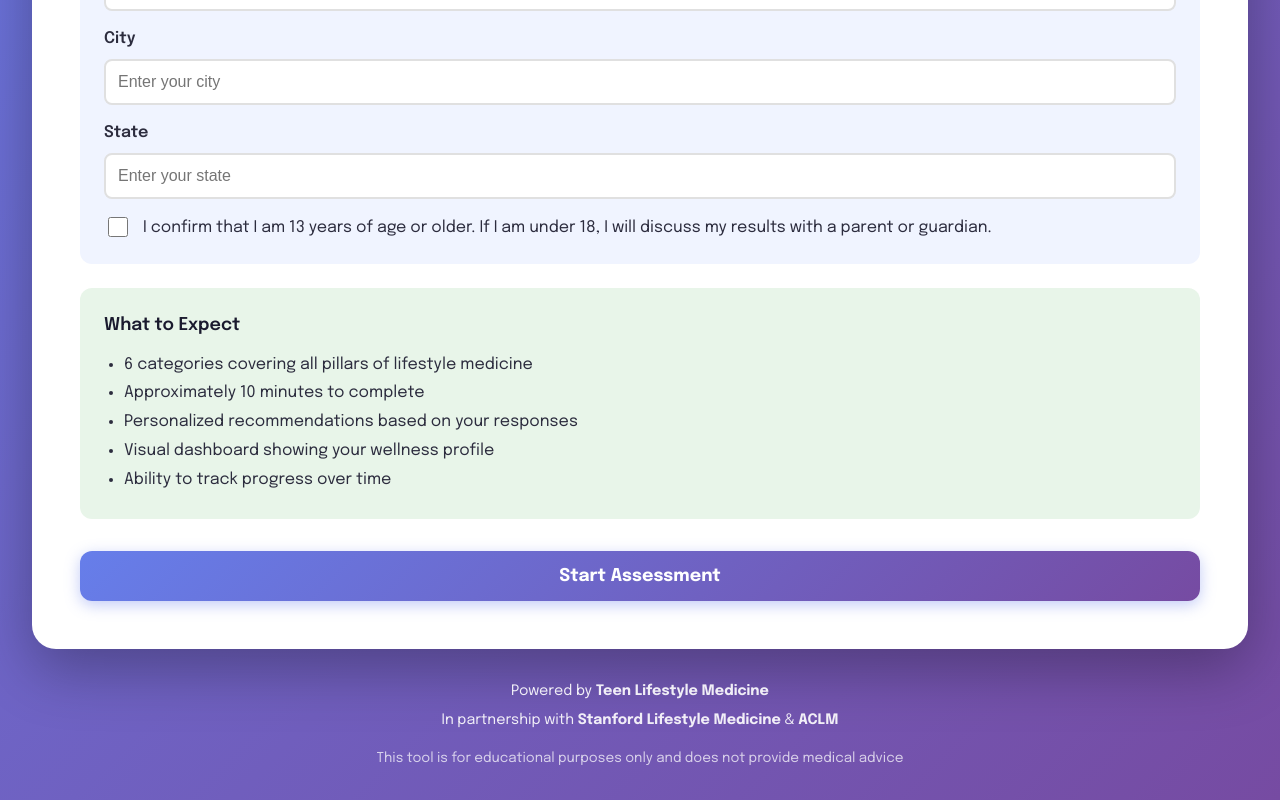
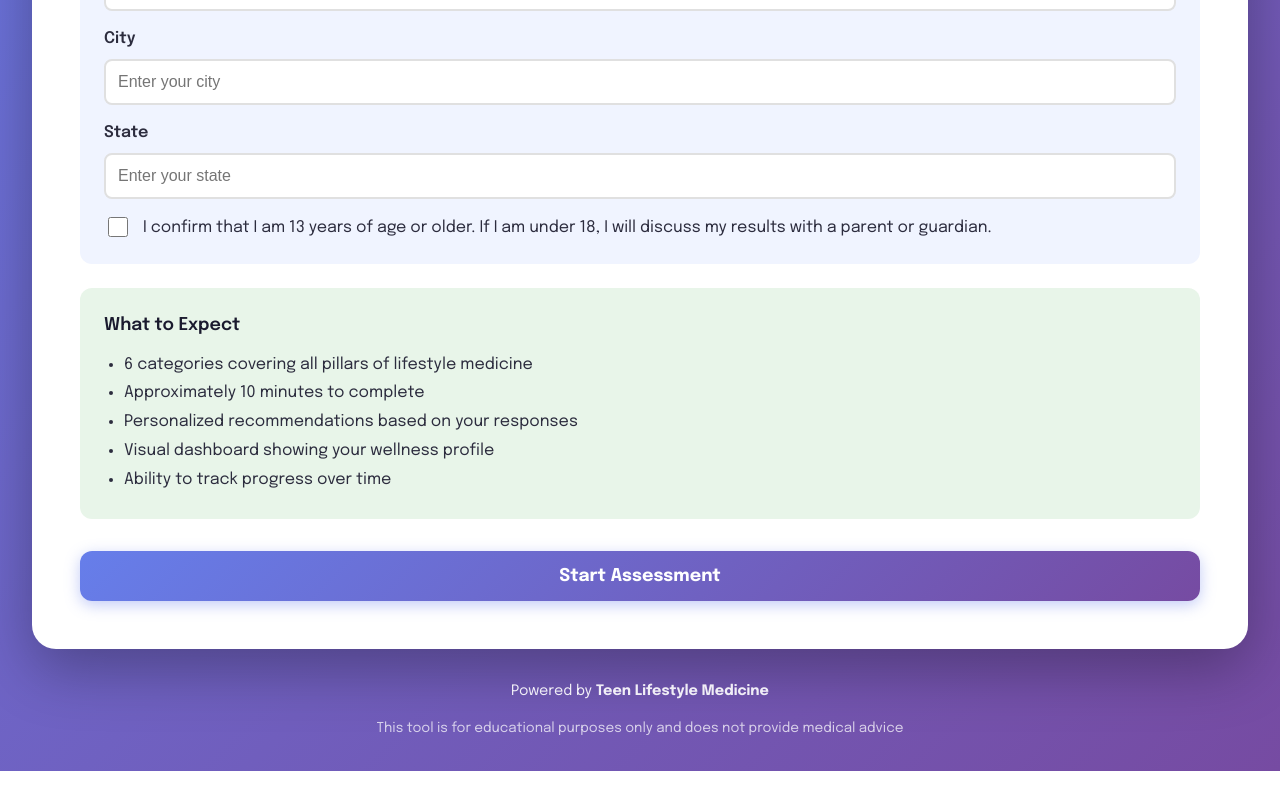
Before and after one commit to AV31456/lifestyle-assessment, a React (Vite) app: page / in a window 1280 px wide. Shown: the part 728-1528 px from the top of the page. After the commit the page ends 1499 px from the top, so only its background shows below. Built offline with nearby package versions, Linux system fonts and the light colour scheme.

Commit message:
Update app

```diff
--- a/src/App.jsx
+++ b/src/App.jsx
@@ -462,7 +462,6 @@ const LifestyleMedicineAssessment = () => {
 
         <div style={{ textAlign: 'center', marginTop: '2rem', color: 'white', fontSize: '0.9rem', opacity: 0.9 }}>
   <p style={{ margin: '0.5rem 0' }}>Powered by <strong>Teen Lifestyle Medicine</strong></p>
-  <p style={{ margin: '0.5rem 0' }}>In partnership with <strong>Stanford Lifestyle Medicine</strong> & <strong>ACLM</strong></p>
   <p style={{ margin: '1rem 0 0 0', fontSize: '0.85rem', opacity: 0.8 }}>This tool is for educational purposes only and does not provide medical advice</p>
 </div>
       </div>
```
